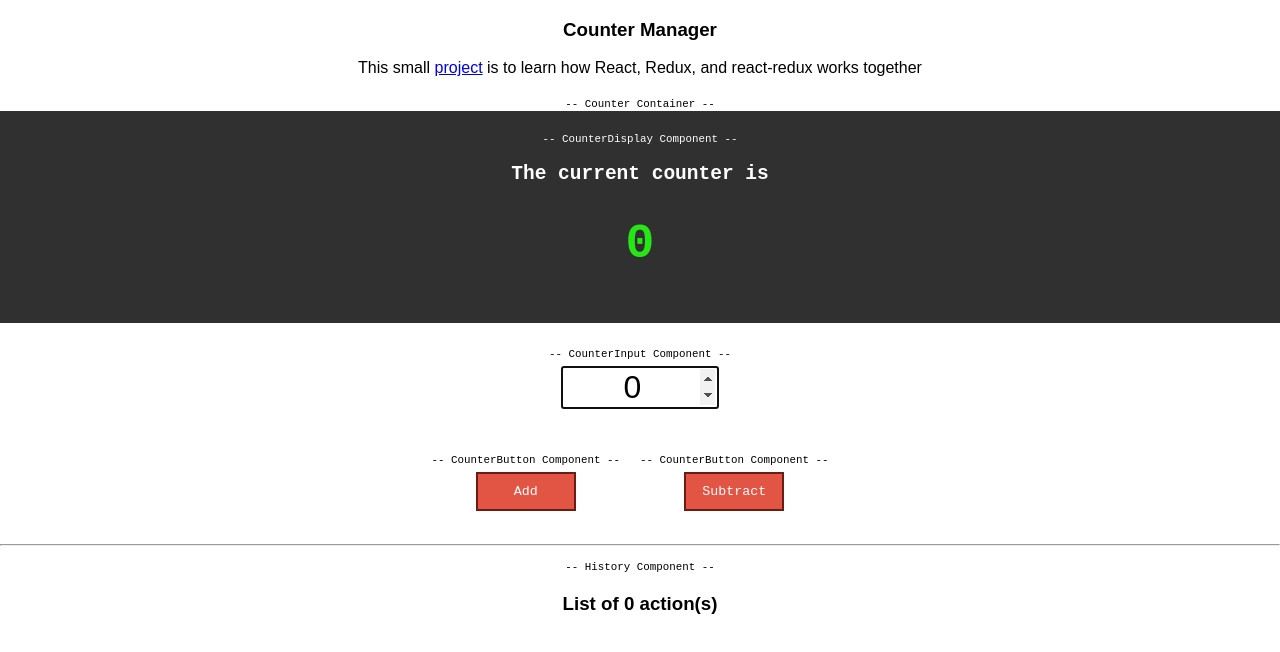
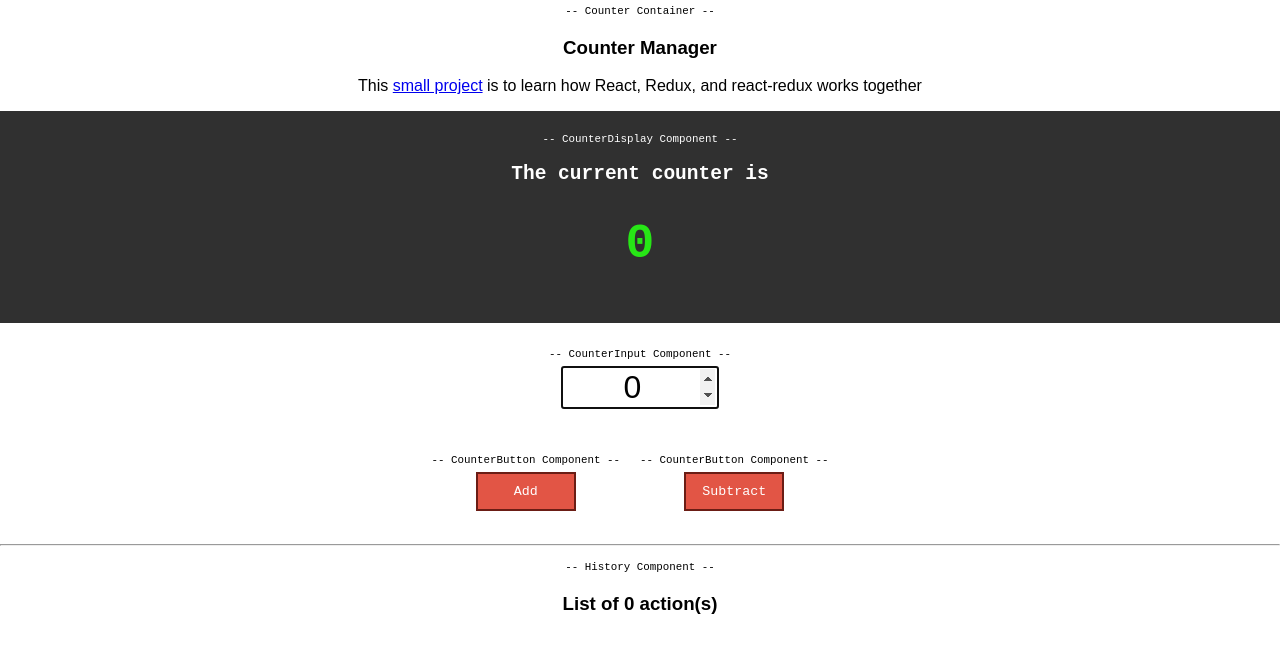
Before and after one commit to Leyka/learning-react, a React (Create React App) app in the folder react-redux/: page / in a window 1280 px wide. Shown: the top 652 px of the page. Built offline with nearby package versions, Linux system fonts and the light colour scheme.

Commit message:
Reverse History so that it showes the last action first

```diff
--- a/react-redux/src/components/History/History.js
+++ b/react-redux/src/components/History/History.js
@@ -3,7 +3,7 @@ import "./History.css";
 
 const history = props => {
   const history = props.history;
-  const listHistory = history.map( (action, index) =>
+  const listHistory = history.reverse().map( (action, index) =>
     <p key={'action_' + index}>
       {action.initial} {action.type === 'ADD' ? '+' : '-'} {action.value} = {action.newResult}
     </p>
--- a/react-redux/src/containers/Counter/Counter.js
+++ b/react-redux/src/containers/Counter/Counter.js
@@ -16,9 +16,9 @@ class Counter extends Component {
   render() {
     return (
       <div>
+        <small>-- Counter Container --</small>
         <h3>Counter Manager</h3>
-        <p>This small <a href="https://github.com/Leyka/learning-react/tree/master/react-redux">project</a> is to learn how React, Redux, and react-redux works together</p>
-        <small>-- Counter Container --</small>
+        <p>This <a href="https://github.com/Leyka/learning-react/tree/master/react-redux">small project</a> is to learn how React, Redux, and react-redux works together</p>
         <CounterDisplay result={this.props.result}/>
         <CounterInput change={this.props.onInputChange} />
         <CounterButton text={'Add'} click={this.props.onAddCounter} />
```
